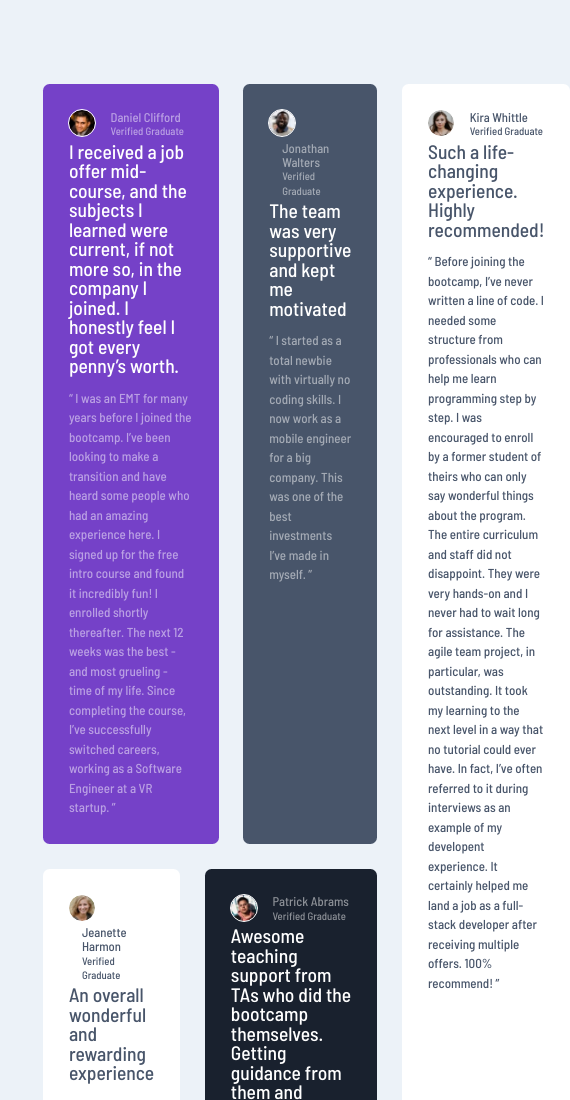
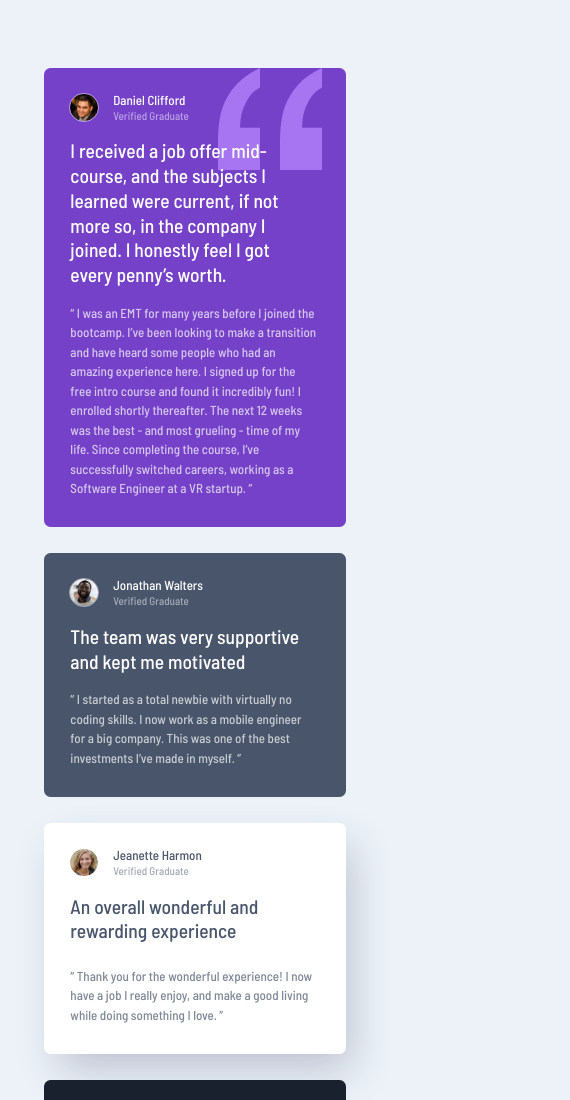
Before and after one commit to hmac100/testimonials-grid-section, a plain HTML site: page index.html in a window 390 px wide. Shown: the top 1100 px of the page, 570 px wide, since content can reach past the window. Drawn offline with Linux system fonts and the light colour scheme.

Commit message:
commit -3
desktop - laptop- mobile

```diff
--- a/index.html
+++ b/index.html
@@ -11,8 +11,11 @@
 		<main>
 			<div class="testimonial-grid">
 				<div class="testimonial__card wide">
-
-					<img class= "testimonial__avatar" src="./images/image-daniel.jpg" alt="picture of Daniel Clifford"/>
+					<img
+						class="testimonial__avatar"
+						src="./images/image-daniel.jpg"
+						alt="picture of Daniel Clifford"
+					/>
 					<div class="testimonial__heading">
 						<div class="testimonial__name">Daniel Clifford</div>
 						<div class="testimonial__title">Verified Graduate</div>
@@ -21,39 +24,54 @@
 						I received a job offer mid-course, and the subjects I learned were
 						current, if not more so, in the company I joined. I honestly feel I
 						got every penny’s worth.
-					</div class="testimonial__body">
-					“ I was an EMT for many years before I joined the bootcamp. I’ve been
-					looking to make a transition and have heard some people who had an
-					amazing experience here. I signed up for the free intro course and
-					found it incredibly fun! I enrolled shortly thereafter. The next 12
-					weeks was the best - and most grueling - time of my life. Since
-					completing the course, I’ve successfully switched careers, working as
-					a Software Engineer at a VR startup. ”
 					</div>
+					<div class="testimonial__body">
+						“ I was an EMT for many years before I joined the bootcamp. I’ve
+						been looking to make a transition and have heard some people who had
+						an amazing experience here. I signed up for the free intro course
+						and found it incredibly fun! I enrolled shortly thereafter. The next
+						12 weeks was the best - and most grueling - time of my life. Since
+						completing the course, I’ve successfully switched careers, working
+						as a Software Engineer at a VR startup. ”
+					</div>
+				</div>
+
 				<div class="testimonial__card medium">
-					<img class= "testimonial__avatar" src="./images/image-jonathan.jpg" alt="picture of Jonathan Walters" srcset="" />
+					<img
+						class="testimonial__avatar"
+						src="./images/image-jonathan.jpg"
+						alt="picture of Jonathan Walters"
+					/>
 					<div class="testimonial__heading">
 						<div class="testimonial__name">Jonathan Walters</div>
 						<div class="testimonial__title">Verified Graduate</div>
 					</div>
 					<div class="testimonial__lead">
 						The team was very supportive and kept me motivated
-					</div class="testimonial__body">
+					</div>
+
+					<div class="testimonial__body">
 						“ I started as a total newbie with virtually no coding skills. I now
-					work as a mobile engineer for a big company. This was one of the best
-					investments I’ve made in myself. ”
+						work as a mobile engineer for a big company. This was one of the
+						best investments I’ve made in myself. ”
 					</div>
+				</div>
+
 				<div class="testimonial__card tall">
-					<img class= "testimonial__avatar" src="./images/image-kira.jpg" alt="picture of Kira Whittle" srcset="" />
+					<img
+						class="testimonial__avatar"
+						src="./images/image-kira.jpg"
+						alt="picture of Kira Whittle"
+					/>
 					<div class="testimonial__heading">
-						<div class="testimonial__name">Kira Whittle</div>
+						<div class="testimonial__name name-dark">Kira Whittle</div>
 						<div class="testimonial__title">Verified Graduate</div>
 					</div>
 
 					<div class="testimonial__lead lead-dark">
 						Such a life-changing experience. Highly recommended!
 					</div>
-					<div class="testimonial__body">
+					<div class="testimonial__body gap">
 						“ Before joining the bootcamp, I’ve never written a line of code. I
 						needed some structure from professionals who can help me learn
 						programming step by step. I was encouraged to enroll by a former
@@ -67,35 +85,45 @@
 						job as a full-stack developer after receiving multiple offers. 100%
 						recommend! ”
 					</div>
-					</>
 				</div>
+
 				<div class="testimonial__card medium">
-					<img class= "testimonial__avatar" src="./images/image-jeanette.jpg" alt="picture of Jeanette Harmon" srcset="" />
+					<img
+						class="testimonial__avatar"
+						src="./images/image-jeanette.jpg"
+						alt="picture of Jeanette Harmon"
+					/>
 					<div class="testimonial__heading">
-						<div class="testimonial__name">Jeanette Harmon</div>
+					<div class="testimonial__name name-dark">Jeanette Harmon</div>
 					<div class="testimonial__title">Verified Graduate</div>
 				</div>
-
 
 				<div class="testimonial__lead lead-dark">
 					An overall wonderful and rewarding experience
 				</div>
+				<div class="testimonial__body gap">
 					“ Thank you for the wonderful experience! I now have a job I really
 					enjoy, and make a good living while doing something I love. ”
 				</div>
+			</div>
+
 			<div class="testimonial__card wide">
-					<img class= "testimonial__avatar" src="./images/image-patrick.jpg" alt="picture of Patrick Abrams" srcset="" />
+				<img
+					class="testimonial__avatar"
+					src="./images/image-patrick.jpg"
+					alt="picture of Patrick Abrams"
+				/>
 				<div class="testimonial__heading">
 					<div class="testimonial__name">Patrick Abrams</div>
 					<div class="testimonial__title">Verified Graduate</div>
 				</div>
 
-
 				<div class="testimonial__lead">
 					Awesome teaching support from TAs who did the bootcamp themselves.
 					Getting guidance from them and learning from their experiences was
 					easy.
-					</div class="testimonial__body">
+				</div>
+				<div class="testimonial__body gap">
 					“ The staff seem genuinely concerned about my progress which I find
 					really refreshing. The program gave me the confidence necessary to be
 					able to go out in the world and present myself as a capable junior
--- a/style.css
+++ b/style.css
@@ -31,63 +31,61 @@ body {
 }
 
 main {
-	max-width: 78%;
-}
-
-.testimonial__avatar {
-	border-radius: 50%;
-	width: 2rem;
-	height: 2rem;
-	outline: 1px solid white;
-}
-.testimonial__card {
-	padding: 2rem;
-	color: var(--primaryClr-White);
-	border-radius: 0.5rem;
-}
-.testimonial__heading {
-	display: inline-block;
-	padding-left: 1rem;
-	line-height: 1.1rem;
-	transform: translateY(-1px);
-}
-.testimonial__name {
-	font-size: 0.975rem;
-}
-.testimonial__title {
-	font-size: 0.825rem;
-}
-.testimonial__lead {
-	font-size: 1.5rem;
-	font-family: var(--fw-semi-bold);
-	padding-bottom: 1rem;
-	color: var(--primaryClr-White);
-}
-.testimonial__lead:nth-child(4) {
-	color: var(--primaryClr-Very-dark-blackish-blue);
-}
-.testimonial__lead {
-	color: var(--primaryClr-White);
-}
-
-.testimonial__lead {
-	font-size: 1.5rem;
-	font-family: var(--fw-semi-bold);
-	padding-bottom: 1rem;
-	color: hsl(0, 0%, 100%);
-}
-
-.testimonial__card {
-	color: hsla(0, 0%, 100%, 0.5);
+	max-width: 77.25%;
 }
 .testimonial-grid {
 	display: grid;
 	grid-template-columns: repeat(4, 1fr);
 	grid-template-rows: repeat(2, 1fr);
-	gap: 1.9rem;
+	gap: 2rem;
 }
+
+.testimonial__card {
+	padding: 2rem 2.1rem 2.2rem 2rem;
+	color: hsl(0, 0%, 100%);
+	border-radius: 0.5rem;
+}
+
+.testimonial__avatar {
+	border-radius: 50%;
+	width: 2.1rem;
+	height: 2.1rem;
+	outline: 1px solid hsla(0, 0%, 100%, 0.5);
+}
+
+.testimonial__heading {
+	display: inline-block;
+	padding-left: 1rem;
+	line-height: 1.175rem;
+	transform: translateY(-1px);
+	margin-bottom: 1.1rem;
+}
+.testimonial__name {
+	font-size: 1rem;
+	color: var(--primaryClr-White);
+}
+.testimonial__title {
+	font-size: 0.85rem;
+	opacity: 50%;
+}
+.testimonial__lead {
+	line-height: 1.9rem;
+	font-size: 1.5rem;
+	font-family: var(--fw-semi-bold);
+	padding-right: 1rem;
+	padding-bottom: 1.3rem;
+	color: var(--primaryClr-White);
+}
+
+.testimonial__lead:nth-child(4) {
+	color: var(--primaryClr-Very-dark-blackish-blue);
+}
+
+.testimonial__body {
+	opacity: 70%;
+}
+
 .testimonial__card.wide {
-	background-color: aqua;
 	grid-column: span 2;
 }
 .testimonial__card.tall {
@@ -96,6 +94,9 @@ main {
 
 .testimonial__card:nth-child(1) {
 	background-color: var(--primaryClr-Moderate-violet);
+	background-image: url("./images/bg-pattern-quotation.svg");
+	background-repeat: no-repeat;
+	background-position: 78% 0%;
 }
 .testimonial__card:nth-child(2) {
 	background-color: var(--primaryClr-Very-dark-grayish-blue);
@@ -103,15 +104,126 @@ main {
 .testimonial__card:nth-child(3) {
 	background-color: var(--primaryClr-White);
 	color: var(--primaryClr-Very-dark-grayish-blue);
+	box-shadow: rgba(50, 50, 93, 0.25) 10px 20px 40px -5px,
+		rgba(0, 0, 0, 0.3) 0px 0px 0px -8px;
+	margin-bottom: 1rem;
 }
 .testimonial__card:nth-child(4) {
 	background-color: var(--primaryClr-White);
 	color: var(--primaryClr-Very-dark-grayish-blue);
+	box-shadow: rgba(50, 50, 93, 0.25) 10px 20px 40px -5px,
+		rgba(0, 0, 0, 0.3) 0px 0px 0px -8px;
+	padding-right: 2.5rem;
+	margin-bottom: 1rem;
 }
 .testimonial__card:nth-child(5) {
 	background-color: var(--primaryClr-Very-dark-blackish-blue);
+	margin-bottom: 1rem;
 }
 
+.name-dark,
 .lead-dark {
 	color: var(--primaryClr-Very-dark-grayish-blue);
 }
+
+.gap {
+	margin-top: 0.5rem;
+}
+
+/* ------------LAPTOP------------------ */
+@media screen and (max-width: 1024px) {
+	body {
+		padding: 8vh 0vh;
+	}
+	main {
+		max-width: 77.25%;
+	}
+
+	.testimonial-grid {
+		display: flex;
+		flex-direction: column;
+		gap: 2rem;
+	}
+
+	.testimonial__card {
+		padding: 2rem 2.1rem 2.2rem 2rem;
+	}
+	.testimonial__card.medium {
+		margin-bottom: auto;
+	}
+
+	.testimonial__card.wide {
+		grid-column: span 1;
+	}
+	.testimonial__card.tall {
+		grid-row: span 1;
+	}
+
+	.testimonial__card:nth-child(1) {
+		order: 1;
+		background-position: 88% 0%;
+		background-size: 8em;
+	}
+	.testimonial__card:nth-child(2) {
+		order: 2;
+	}
+	.testimonial__card:nth-child(3) {
+		order: 5;
+	}
+	.testimonial__card:nth-child(4) {
+		order: 3;
+		margin: 0px;
+	}
+	.testimonial__card:nth-child(5) {
+		order: 4;
+		margin: 0px;
+	}
+}
+/* ----------------MOBILE---------------------- */
+@media screen and (max-width: 375px) {
+	body {
+		padding: 8vh 0vh;
+	}
+	main {
+		max-width: 85%;
+	}
+
+	.testimonial-grid {
+		display: flex;
+		flex-direction: column;
+		gap: 1.8rem;
+	}
+
+	.testimonial__card {
+		padding: 2rem 2.1rem 2.2rem 2rem;
+		color: hsl(0, 0%, 100%);
+		border-radius: 0.5rem;
+	}
+
+	.testimonial__card.wide {
+		grid-column: span 1;
+	}
+	.testimonial__card.tall {
+		grid-row: span 1;
+	}
+
+	.testimonial__card:nth-child(1) {
+		order: 1;
+		background-position: 88% 0%;
+		background-size: 7.75em;
+	}
+	.testimonial__card:nth-child(2) {
+		order: 2;
+	}
+	.testimonial__card:nth-child(3) {
+		order: 5;
+	}
+	.testimonial__card:nth-child(4) {
+		order: 3;
+		margin: 0px;
+	}
+	.testimonial__card:nth-child(5) {
+		order: 4;
+		margin: 0px;
+	}
+}
```
Also changed, not shown: 1 other file. Lines whose indentation alone changed are shown as unchanged.
